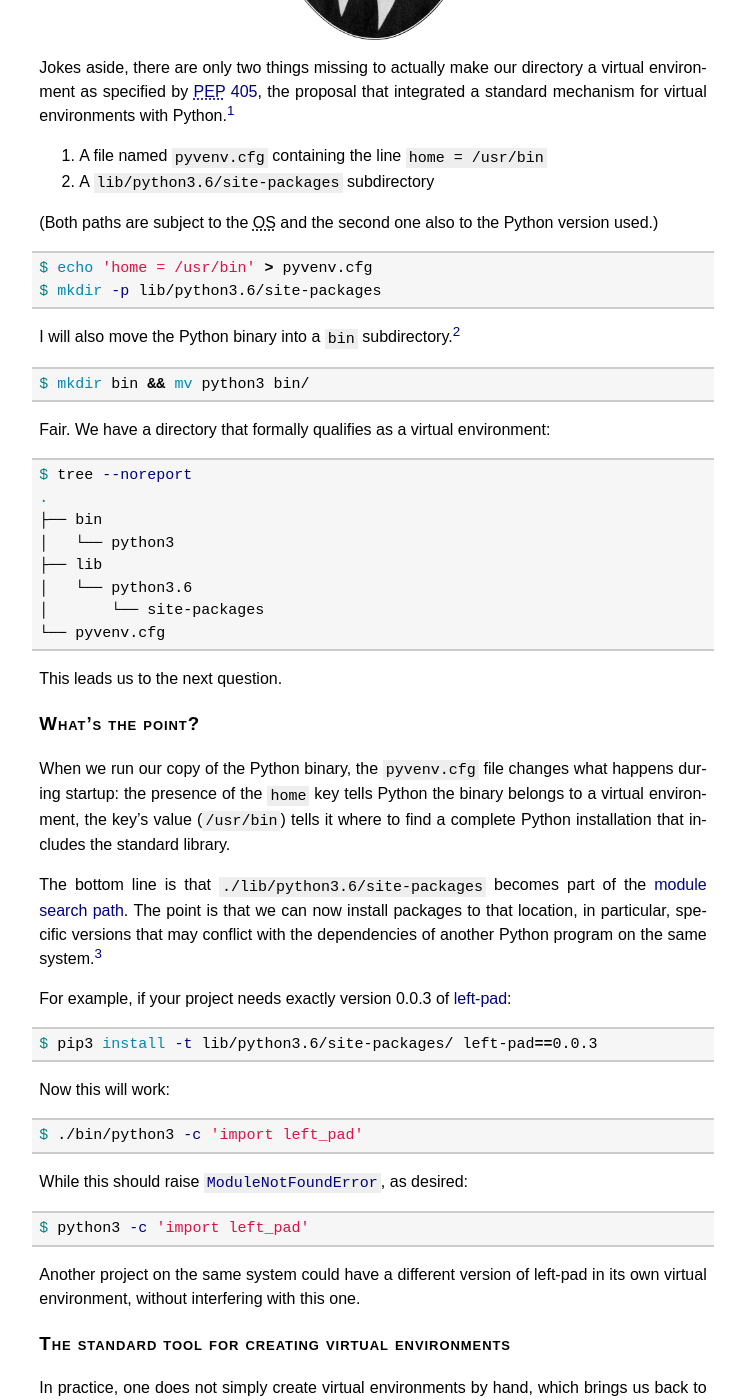
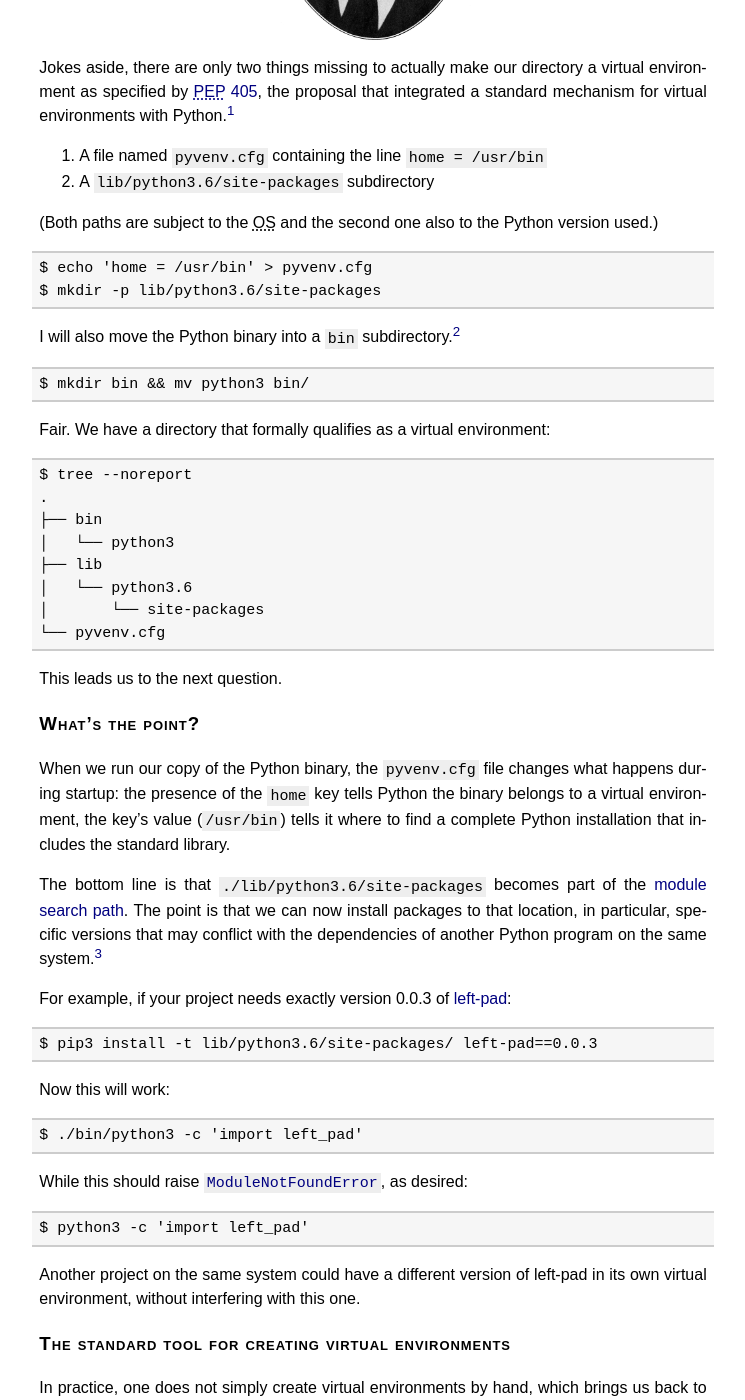
Before and after one commit to meribold/meribold.org, a Jekyll site: the page built from _posts/2018-02-13-virtual-environments-9487.md, in a window 1280 px wide and 1400 px high, scrolled down 1476 px. Shown: the whole window, without its empty margins (267-1012 px from the left). Built offline with Jekyll 4.4.1, drawn with Linux system fonts in a browser that asks for light colours; some of the changed text lies outside the part shown.

Commit message:
Use syntax highlighting for a few code blocks less
I think syntax highlighting is actually more distracting than it is
helpful for these code blocks.

````diff
--- a/_posts/2018-02-13-virtual-environments-9487.md
+++ b/_posts/2018-02-13-virtual-environments-9487.md
@@ -53,7 +53,7 @@ The [official docs' tutorial][tutorial/venv] describes a virtual environment as
 
 So it's a directory with a Python interpreter?  Easy enough.
 
-```bash
+```
 $ mkdir virtual_env
 $ cp /bin/python3 virtual_env/
 ```
@@ -61,7 +61,7 @@ $ cp /bin/python3 virtual_env/
 Let's see.  Directory?  Check.  Contains a Python installation?  Check.  Contains a number
 of additional packages?  Zero is a number!  (Check.)  Particular version?  Um...
 
-```bash
+```
 $ cd virtual_env/
 $ ./python3 --version
 Python 3.6.3
@@ -88,14 +88,14 @@ for virtual environments with Python.[^before-405]
 
 (Both paths are subject to the OS and the second one also to the Python version used.)
 
-```bash
+```
 $ echo 'home = /usr/bin' > pyvenv.cfg
 $ mkdir -p lib/python3.6/site-packages
 ```
 
 I will also move the Python binary into a `bin` subdirectory.[^why-tho]
 
-```bash
+```
 $ mkdir bin && mv python3 bin/
 ```
 
@@ -111,7 +111,7 @@ $ mkdir bin && mv python3 bin/
 
 Fair.  We have a directory that formally qualifies as a virtual environment:
 
-```bash
+```
 $ tree --noreport
 .
 ├── bin
@@ -145,19 +145,19 @@ same system.[^python-level-isolation]
 For example, if your project needs exactly version 0.0.3 of
 [left-pad](https://pypi.python.org/pypi/left-pad):
 
-```bash
+```
 $ pip3 install -t lib/python3.6/site-packages/ left-pad==0.0.3
 ```
 
 Now this will work:
 
-```bash
+```
 $ ./bin/python3 -c 'import left_pad'
 ```
 
 While this should raise [`ModuleNotFoundError`], as desired:
 
-```bash
+```
 $ python3 -c 'import left_pad'
 ```
 
@@ -183,14 +183,14 @@ standard library: [*venv*][library/venv].[^venv-and-pyvenv]
 
 In its simplest form, venv is used to create a virtual environment like so:
 
-```bash
+```
 $ python3 -m venv virtual_env
 ```
 
 This creates the `virtual_env` directory and also copies or symlinks the Python
 interpreter:
 
-```bash
+```
 $ cd virtual_env
 $ find -name python3
 ./bin/python3
@@ -201,7 +201,7 @@ about 10 MiB in total.  One of those files is the `pip` binary, and we can use i
 install packages into the virtual environment without passing extra command-line
 arguments:
 
-```bash
+```
 $ ./bin/pip install left-pad
 ```
 
````
